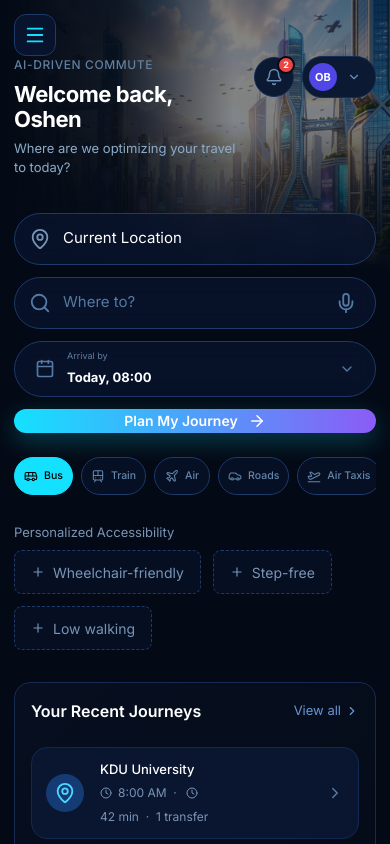
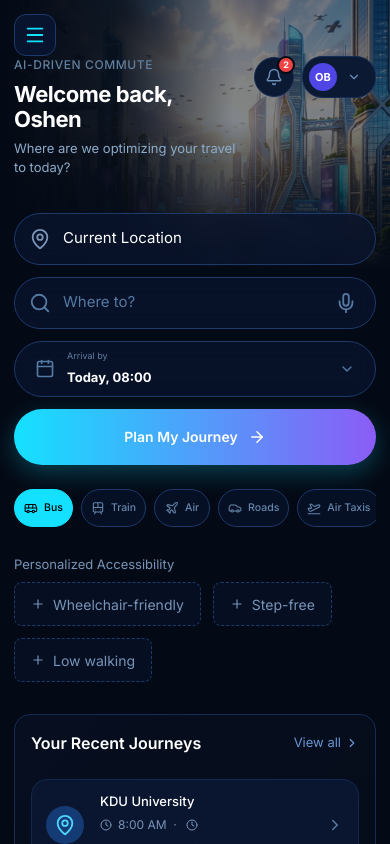
Before and after one commit to ORIXA-transportation-platform/ORIXA, a React (Vite) app in the folder frontend/: page /home in a window 390 px wide. Shown: the top 844 px of the page. Built offline with nearby package versions, Linux system fonts and the light colour scheme.

Commit message:
Fix spacing errors in mobile view

```diff
--- a/frontend/src/Pages/HomePage.css
+++ b/frontend/src/Pages/HomePage.css
@@ -1258,6 +1258,7 @@ body {
         align-items: flex-start;
         justify-content: space-between;
         margin-bottom: 20px;
+        gap: 12px;
     }
 
     .welcome-block {
@@ -1299,6 +1300,10 @@ body {
         min-width: 0;
         max-width: 100%;
         width: 100%;
+    }
+    .plan-btn {
+        flex: none;
+        padding: 0 20px;
     }
 
     /* Date/time picker stacks vertically */
```
